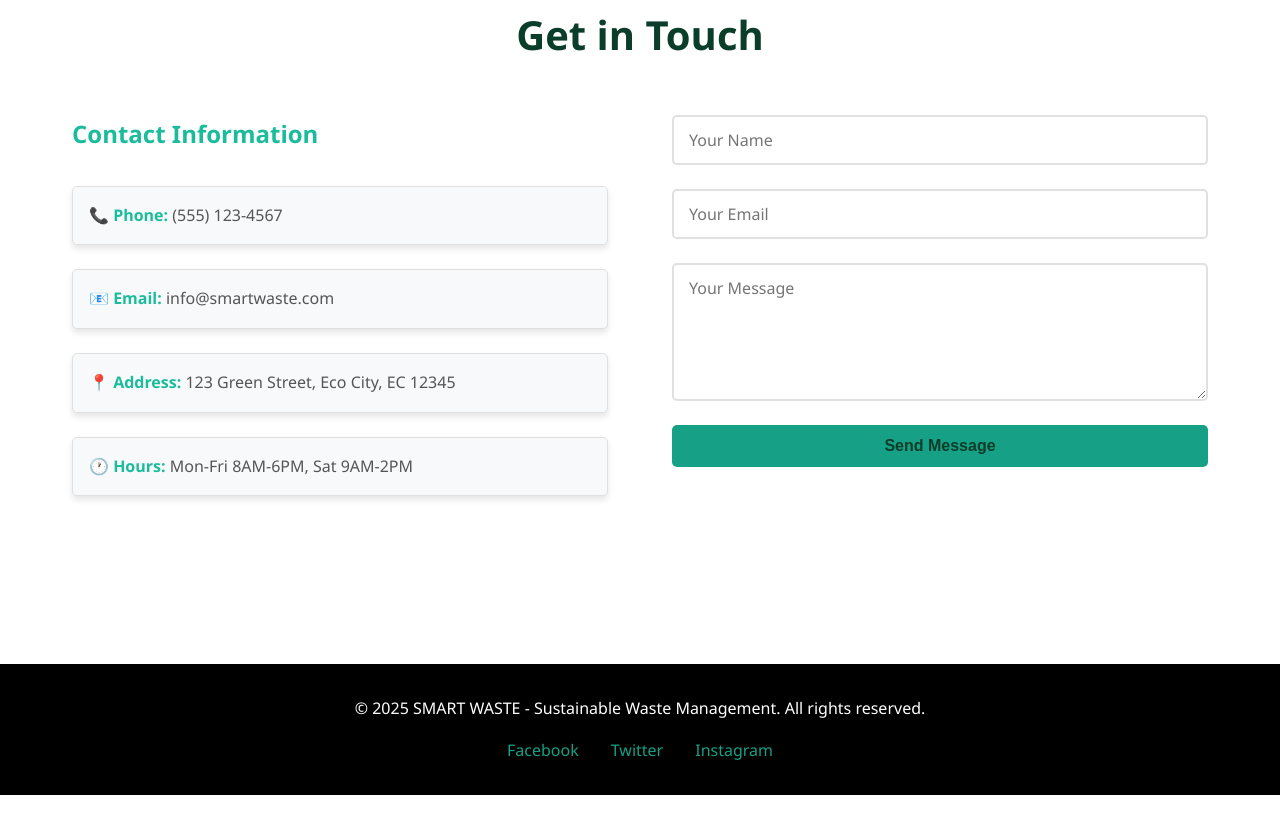
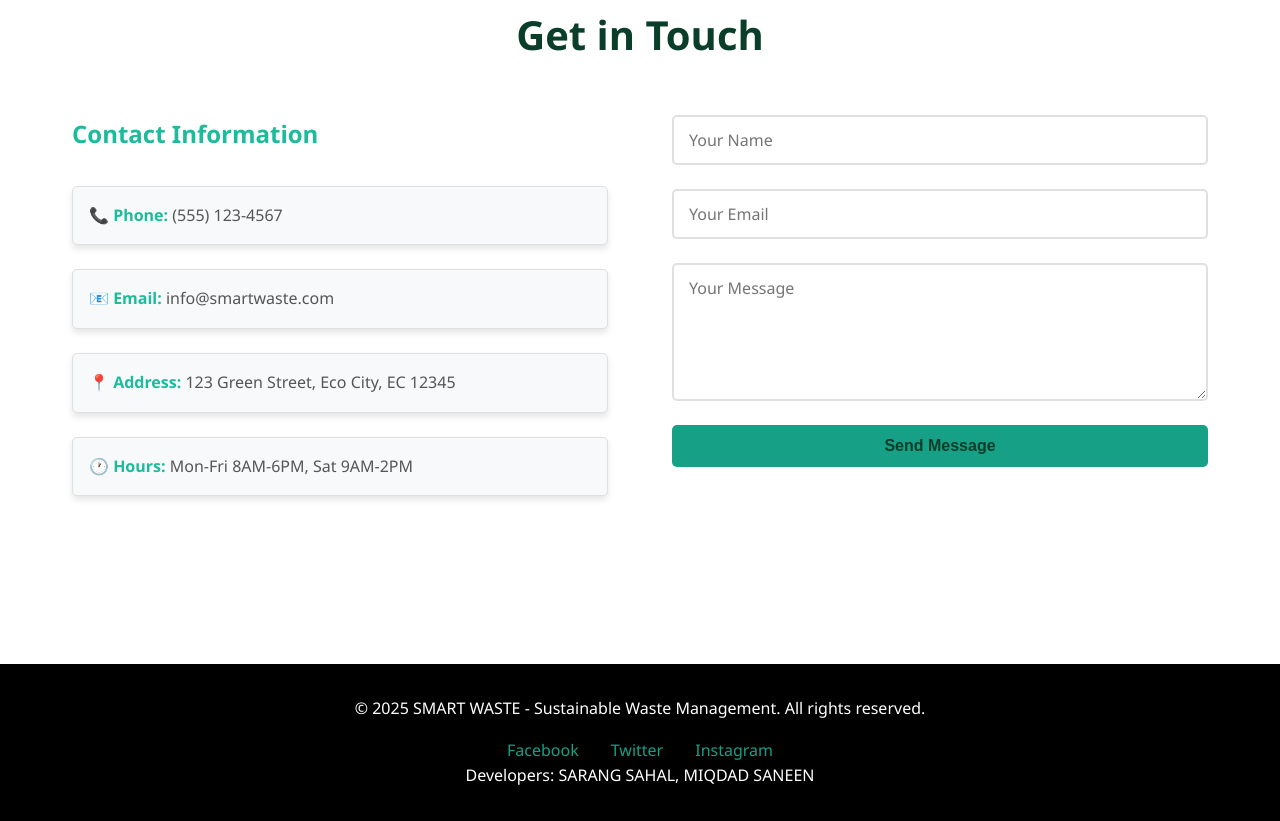
Before and after one commit to saneensarang-creator/SMART-WASTE, a website: page index.html in a window 1280 px wide. Shown: the part 3490-4311 px from the top of the page. Before the commit the page ends 4285 px from the top, so only its background shows below. Drawn offline with nearby package versions, Linux system fonts and the light colour scheme.

Commit message:
Update index.html

```diff
--- a/index.html
+++ b/index.html
@@ -398,7 +398,10 @@
             <a href="#" class="social-icon">Facebook</a>
             <a href="#" class="social-icon">Twitter</a>
             <a href="#" class="social-icon">Instagram</a>
-        </div>
+            </div>
+            <div class="dev-names">
+                Developers: SARANG SAHAL, MIQDAD SANEEN
+            </div>
     </footer>
 
 
```
